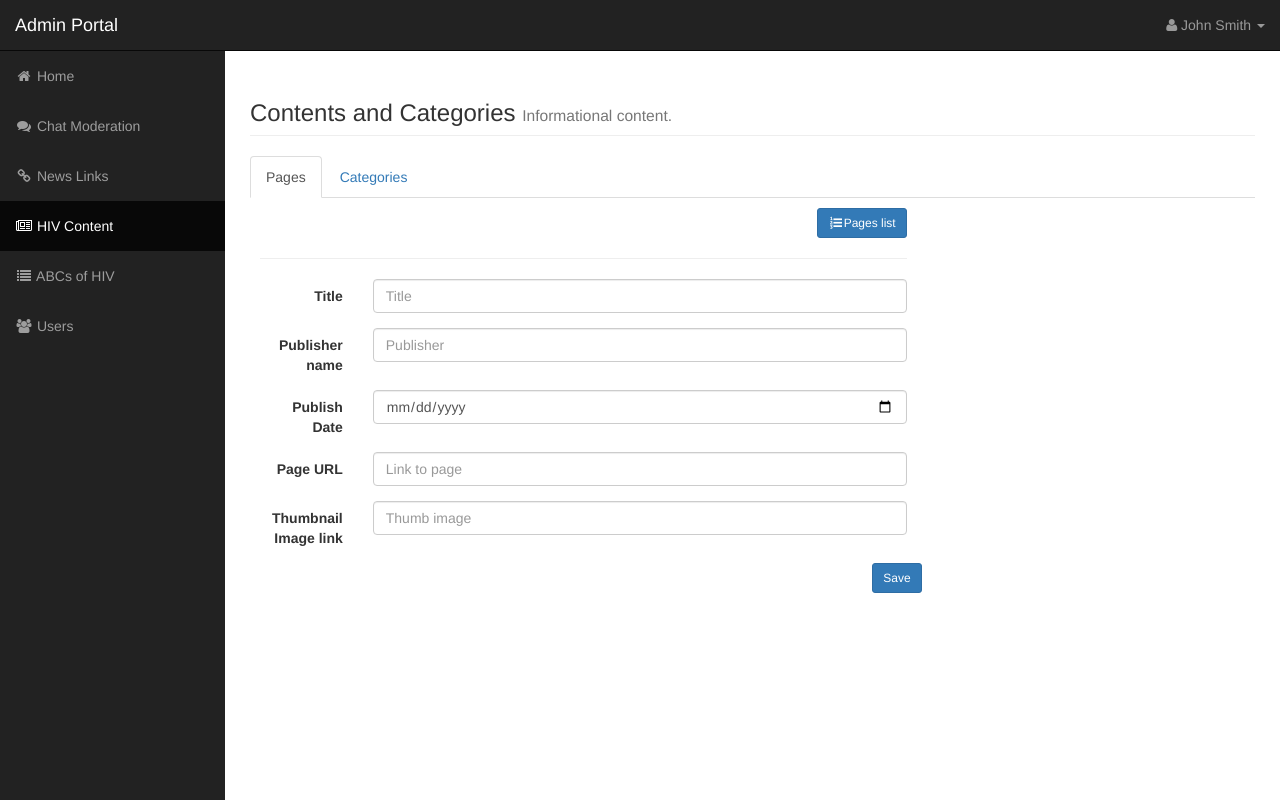
After one commit to angujo/hiv, a CodeIgniter app: page /hiv/admin/content in a window 1280 px wide, after a click on "Add Page". The commit adds this page. Run offline with CodeIgniter, Linux system fonts and the light colour scheme.

Commit message:
pages entry

```diff
--- a/application/controllers/Admin.php
+++ b/application/controllers/Admin.php
@@ -17,12 +17,19 @@ class Admin extends MY_Controller
     {
         $this->view('chat-moderation');
     }
+
     function abc()
     {
         $this->view('abcs-hiv');
     }
+
     function links()
     {
         $this->view('news-links');
     }
+
+    function content()
+    {
+        $this->view('content-page');
+    }
 }
--- a/application/views/admin-skeleton.php
+++ b/application/views/admin-skeleton.php
@@ -88,7 +88,7 @@
                     <a href="<?= base_url('admin/links'); ?>"><i class="fa fa-fw fa-link"></i> News Links</a>
                 </li>
                 <li class="<?= 'admin' == $this->uri->segment(1) && 'content' == $this->uri->segment(2) ? 'active' : ''; ?>">
-                    <a href="<?= base_url('admin'); ?>"><i class="fa fa-fw fa-newspaper-o"></i> HIV Content</a>
+                    <a href="<?= base_url('admin/content'); ?>"><i class="fa fa-fw fa-newspaper-o"></i> HIV Content</a>
                 </li>
                 <li class="<?= 'admin' == $this->uri->segment(1) && 'abc' == $this->uri->segment(2) ? 'active' : ''; ?>">
                     <a href="<?= base_url('admin/abc'); ?>"><i class="fa fa-fw fa-list"></i> ABCs of HIV</a>
--- /dev/null
+++ b/application/views/content-page.php
@@ -0,0 +1,59 @@
+<div class="row">
+    <div class="col-lg-12">
+        <h1 class="page-header">
+            Contents and Categories
+            <small>Informational content.</small>
+        </h1>
+    </div>
+</div>
+<div class="row">
+    <div class="col-xs-12">
+        <ul class="nav nav-tabs" role="tablist">
+            <li role="presentation" class="active"><a href="#t-pages" aria-controls="t-pages" role="tab" data-toggle="tab">Pages</a></li>
+            <li role="presentation"><a href="#t-categories" aria-controls="t-categories" role="tab" data-toggle="tab">Categories</a></li>
+        </ul>
+        <div class="tab-content">
+            <div role="tabpanel" class="tab-pane fade in active" id="t-pages">
+                <div class="row">
+                    <div class="col-xs-12 col-sm-12 col-md-10 col-lg-8">
+                        <div class="collapse news-link-holder" id="collapseExample">
+                            <div class="clearfix">
+                                <a class="btn btn-primary btn-sm pull-right" role="button" data-toggle="collapse" href=".news-link-holder" aria-expanded="false" aria-controls="collapseExample">
+                                    <i class="fa fa-list-ol fa-fw"></i>Pages list
+                                </a>
+                            </div>
+                            <hr/>
+                            <?php $this->load->view('link-form'); ?>
+                        </div>
+                        <div class="collapse in news-link-holder" id="collapseExample">
+                            <div class="clearfix">
+                                <a class="btn btn-primary btn-sm pull-right" role="button" data-toggle="collapse" href=".news-link-holder" aria-expanded="false" aria-controls="collapseExample">
+                                    <i class="fa fa-plus-circle fa-fw"></i>Add Page
+                                </a>
+                            </div>
+                            <hr/>
+                            <?php $this->load->view('link-list'); ?>
+                        </div>
+                    </div>
+                </div>
+            </div>
+            <div role="tabpanel" class="tab-pane fade" id="t-categories">
+                <div>
+                <fieldset class="default">
+                    <legend>Category Entry/Edit</legend>
+                    <form class="form-horizontal">
+                        <div class="form-group">
+                            <label for="i-cat-name" class="col-sm-2 control-label">Name</label>
+                            <div class="col-sm-10">
+                                <input type="text" class="form-control" id="i-cat-name" placeholder="Category Name">
+                            </div>
+                        </div>
+                        <div class="form-group">
+                            <button type="submit" class="btn btn-sm btn-primary pull-right">Save</button>
+                        </div>
+                    </form>
+                </fieldset></div>
+            </div>
+        </div>
+    </div>
+</div>
--- a/application/views/link-form.php
+++ b/application/views/link-form.php
@@ -4,4 +4,43 @@
  * User: Angujo Barrack
  * Date: 15-Feb-17
  * Time: 5:03 AM
- */
+ */ ?>
+<div class="row">
+    <div class="col-xs-12">
+        <form class="form-horizontal">
+            <div class="form-group">
+                <label for="i-title" class="col-sm-2 control-label">Title</label>
+                <div class="col-sm-10">
+                    <input type="text" class="form-control" id="i-title" placeholder="Title">
+                </div>
+            </div>
+            <div class="form-group">
+                <label for="i-source" class="col-sm-2 control-label">Publisher name</label>
+                <div class="col-sm-10">
+                    <input type="text" class="form-control" id="i-source" placeholder="Publisher">
+                </div>
+            </div>
+            <div class="form-group">
+                <label for="i-dated" class="col-sm-2 control-label">Publish Date</label>
+                <div class="col-sm-10">
+                    <input type="date" class="form-control" id="i-dated" placeholder="Publish Date">
+                </div>
+            </div>
+            <div class="form-group">
+                <label for="i-link" class="col-sm-2 control-label">Page URL</label>
+                <div class="col-sm-10">
+                    <input type="url" class="form-control" id="i-link" placeholder="Link to page">
+                </div>
+            </div>
+            <div class="form-group">
+                <label for="i-link" class="col-sm-2 control-label">Thumbnail Image link</label>
+                <div class="col-sm-10">
+                    <input type="url" class="form-control" id="i-link" placeholder="Thumb image">
+                </div>
+            </div>
+            <div class="form-group">
+                <button type="submit" class="btn btn-sm btn-primary pull-right">Save</button>
+            </div>
+        </form>
+    </div>
+</div>
--- a/css/style.css
+++ b/css/style.css
@@ -284,3 +284,19 @@ h1 {
 .news-events-list .media .media-body {
   padding-left: 1rem;
 }
+fieldset.default {
+  border: 1px solid #c0c0c0;
+  border-radius: .5rem;
+  padding: 2rem;
+}
+fieldset.default legend {
+  width: auto;
+  display: inline-block;
+  margin: 0;
+  border-bottom: none;
+  padding: .5rem 1rem;
+  font-size: 1.8rem;
+}
+.tab-pane {
+  padding: 1rem;
+}
--- a/css/style.less
+++ b/css/style.less
@@ -93,3 +93,23 @@
     }
   }
 }
+
+fieldset {
+  &.default {
+    border: 1px solid #c0c0c0;
+    border-radius: .5rem;
+    padding: 2rem;
+    legend {
+      width: auto;
+      display: inline-block;
+      margin: 0;
+      border-bottom: none;
+      padding: .5rem 1rem;
+      font-size: 1.8rem;
+    }
+  }
+}
+
+.tab-pane {
+  padding: 1rem;
+}
```
